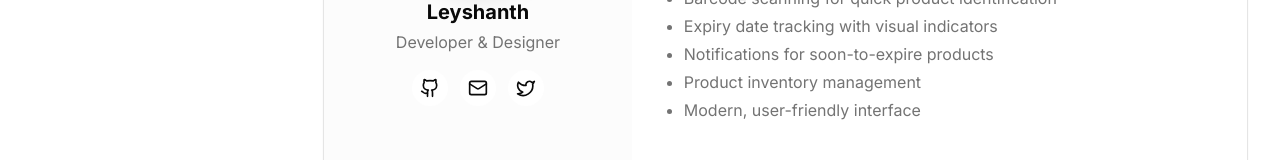
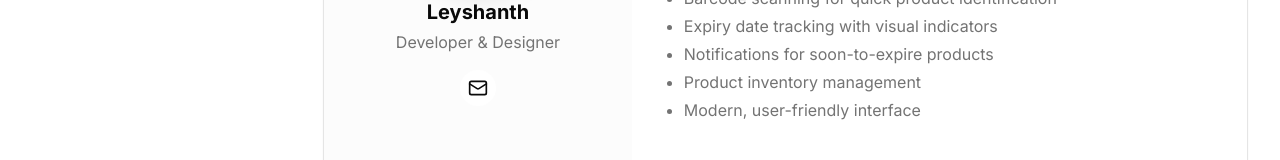
Before and after one commit to leyshanth/stock-expiry-tracker, a Next.js app: page /settings/about in a window 1280 px wide. Shown: the part 507-667 px from the top of the page. Built offline with nearby package versions, Linux system fonts and the light colour scheme; no server answers.

Commit message:
Description of changes

```diff
--- a/app/settings/about/page.tsx
+++ b/app/settings/about/page.tsx
@@ -3,7 +3,7 @@
 import Image from "next/image"
 import { Card, CardContent } from "@/components/ui/card"
 import { BackToTop } from "@/components/ui/back-to-top"
-import { Github, Mail, Twitter } from "lucide-react"
+import { Mail } from "lucide-react"
 
 export default function AboutPage() {
   return (
@@ -32,14 +32,8 @@ export default function AboutPage() {
               <p className="text-muted-foreground text-center mt-1">Developer & Designer</p>
 
               <div className="flex gap-3 mt-4">
-                <a href="https://github.com" target="_blank" rel="noopener noreferrer" className="p-2 rounded-full bg-card hover:bg-accent transition-colors">
-                  <Github className="h-5 w-5" />
-                </a>
                 <a href="mailto:contact@example.com" className="p-2 rounded-full bg-card hover:bg-accent transition-colors">
                   <Mail className="h-5 w-5" />
-                </a>
-                <a href="https://twitter.com" target="_blank" rel="noopener noreferrer" className="p-2 rounded-full bg-card hover:bg-accent transition-colors">
-                  <Twitter className="h-5 w-5" />
                 </a>
               </div>
             </div>
```
